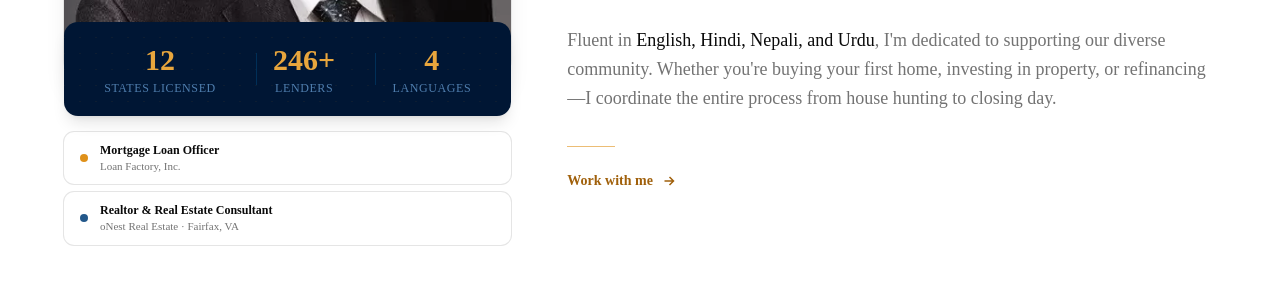
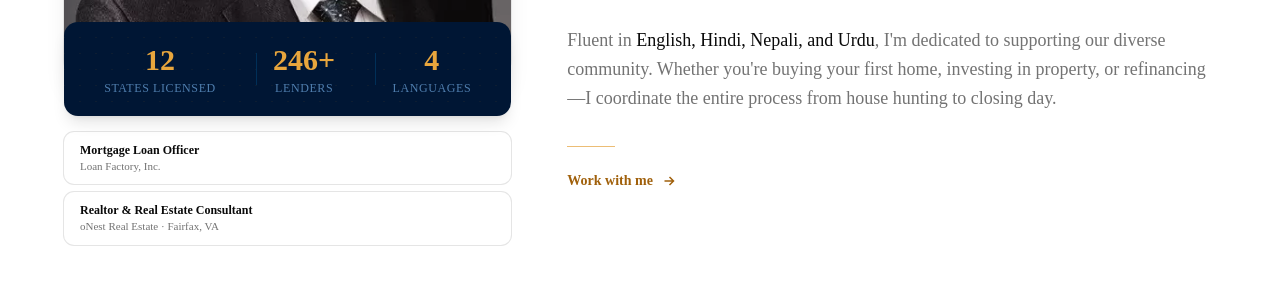
Before and after one commit to ishwar46/prashanna-portfolio-new, a Next.js app: page / in a window 1280 px wide. Shown: the part 2980-3275 px from the top of the page. Built offline with nearby package versions, Linux system fonts and the light colour scheme.

Commit message:
fix: remove colored dots from about section role badges

```diff
--- a/src/components/sections/AboutSection.tsx
+++ b/src/components/sections/AboutSection.tsx
@@ -63,9 +63,7 @@ export function AboutSection() {
 
             {/* Dual role badges below stats */}
             <div className="mt-4 flex flex-col gap-2 px-4 sm:px-8 md:px-0">
-              <div className="flex items-center gap-3 rounded-lg bg-card px-4 py-2.5 ring-1 ring-border">
-                <span className="h-2 w-2 shrink-0 rounded-full bg-gold-500" />
-                <div className="min-w-0">
+              <div className="rounded-lg bg-card px-4 py-2.5 ring-1 ring-border">
                 <p className="text-xs font-semibold text-foreground">
                   {COMPANIES.loanFactory.role}
                 </p>
@@ -73,17 +71,13 @@ export function AboutSection() {
                   {COMPANIES.loanFactory.name}
                 </p>
               </div>
-              </div>
-              <div className="flex items-center gap-3 rounded-lg bg-card px-4 py-2.5 ring-1 ring-border">
-                <span className="h-2 w-2 shrink-0 rounded-full bg-navy-500" />
-                <div className="min-w-0">
+              <div className="rounded-lg bg-card px-4 py-2.5 ring-1 ring-border">
                 <p className="text-xs font-semibold text-foreground">
                   {COMPANIES.onest.role}
                 </p>
                 <p className="truncate text-[11px] text-muted-foreground">
                   {COMPANIES.onest.name} &middot; {COMPANIES.onest.office}
                 </p>
-                </div>
               </div>
             </div>
           </div>
```
Lines whose indentation alone changed are shown as unchanged.
